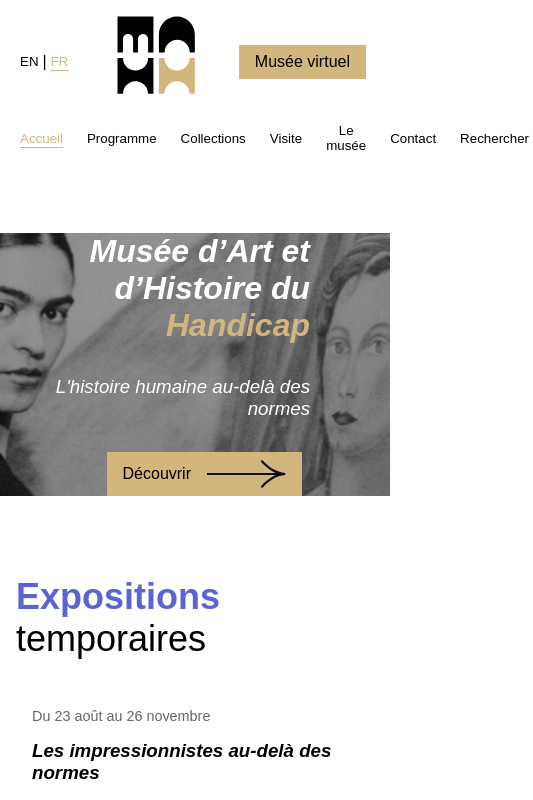
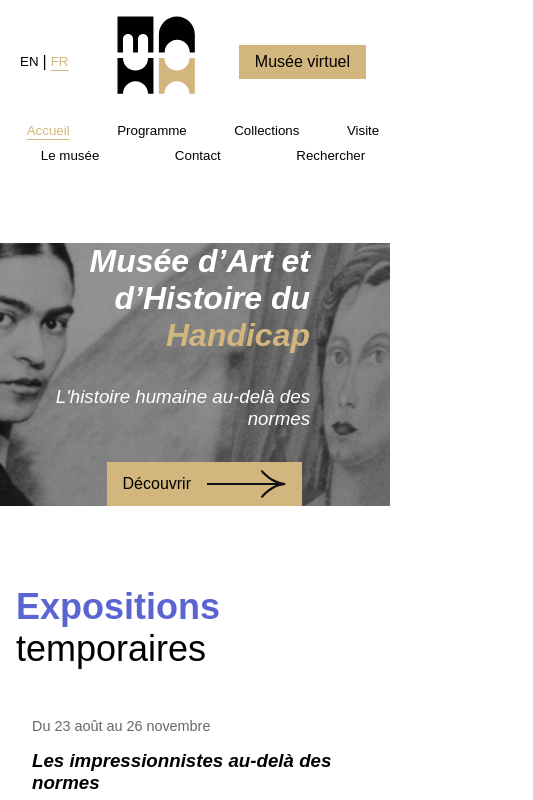
Before and after one commit to Florian-Piault/mahh-site, a Vue app: page / in a window 390 px wide. Shown: the top 800 px of the page, 533 px wide, since content can reach past the window. Built offline with nearby package versions, Linux system fonts and the light colour scheme.

Commit message:
header "semi responsive"

```diff
--- a/src/style.css
+++ b/src/style.css
@@ -32,6 +32,8 @@
   display: flex;
   justify-content: space-around;
   align-items: center;
+  flex-wrap: wrap;
+  gap: 10px;
 }
 
 nav > ul > li {
```
